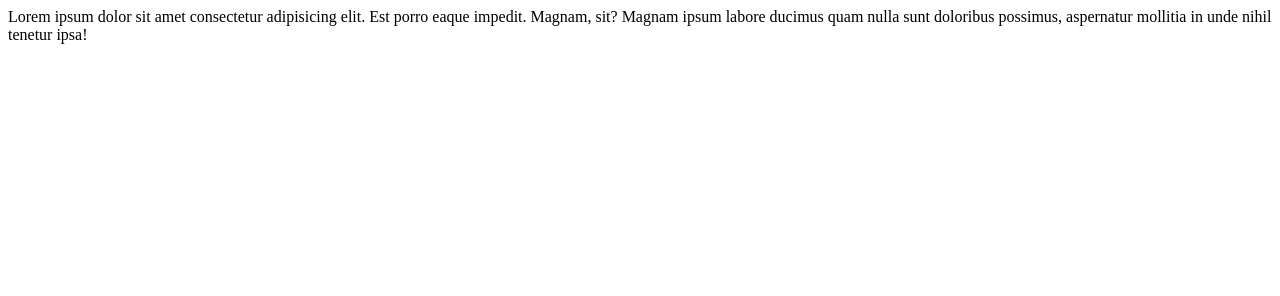
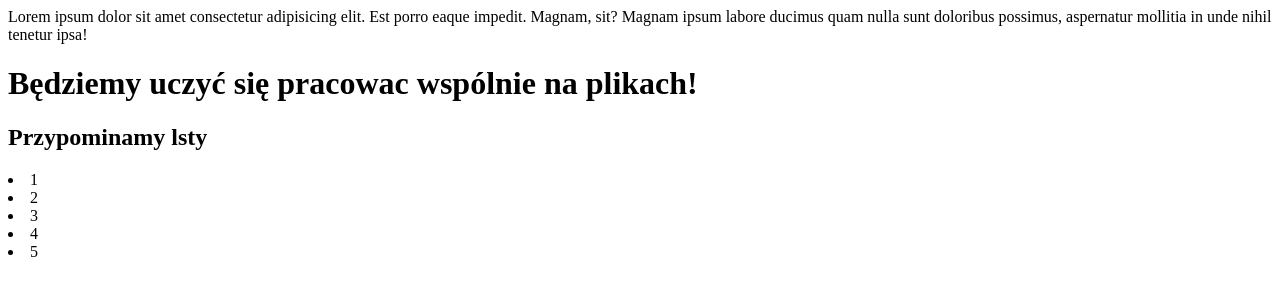
Before and after one commit to patrykwiecek95/Para, a plain HTML site: page index.html in a window 1280 px wide. Drawn offline with Linux system fonts and the light colour scheme.

Commit message:
Learn how to work together

```diff
--- a/index.html
+++ b/index.html
@@ -11,7 +11,13 @@
 <body>
     <div>Lorem ipsum dolor sit amet consectetur adipisicing elit. Est porro eaque impedit. Magnam, sit? Magnam ipsum
         labore ducimus quam nulla sunt doloribus possimus, aspernatur mollitia in unde nihil tenetur ipsa!</div>
-
+    <h1>Będziemy uczyć się pracowac wspólnie na plikach! </h1>
+    <h2>Przypominamy lsty</h2>
+    <li>1</li>
+    <li>2</li>
+    <li>3</li>
+    <li>4</li>
+    <li>5</li>
 </body>
 
 </html>
```
